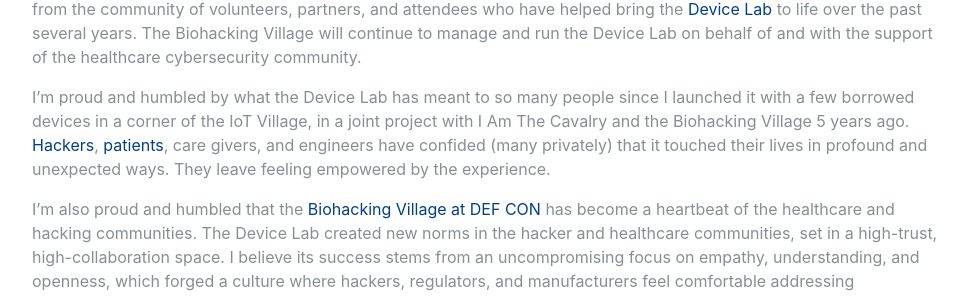
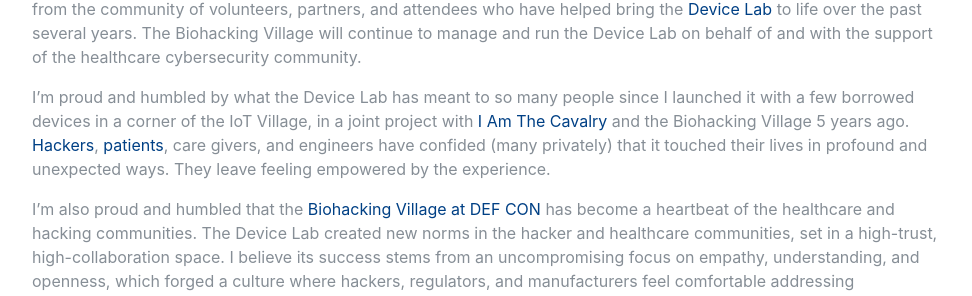
Before and after one commit to beauwoods/beauwoods.github.io, a Jekyll site: the page built from stepping-away-from-the-biohacking-village.md, in a window 1280 px wide. Shown: the part 317-613 px from the top of the page, without its empty margins (288-1260 px from the left). Built offline with Jekyll 4.4.1, drawn with Linux system fonts in a browser that asks for light colours; nearby versions of some CDN libraries; some web fonts are replaced.

Commit message:
Update post.html

```diff
--- a/_layouts/post.html
+++ b/_layouts/post.html
@@ -2,20 +2,38 @@
 <html lang="en">
 
 {%- include head.html -%}
+{%- if jekyll.environment == 'production' and site.gtm -%}
+{%- include gtm_body.html -%}
+{%- endif -%}
+
+<body id="page-top">
 <section class="resume-section p-3 p-lg-5 d-flex align-items-center">
   <div class="w-100">
-      <h2 class="mb-3">Personal statement on stepping away from the Biohacking Village</h2>
-<p>To focus my efforts on serving the healthcare cybersecurity community through the <a href="https://cisa.gov">Cybersecurity and Infrastructure Security Agency (CISA)</a>, I will be taking a year off from the <a href="https://villageb.io">Biohacking Village</a>. I’m incredibly thankful for all the support from the community of volunteers, partners, and attendees who have helped bring the <a href="https://www.villageb.io/device-lab">Device Lab</a> to life over the past several years. The Biohacking Village will continue to manage and run the Device Lab on behalf of and with the support of the healthcare cybersecurity community.</p>
+    <h2 class="mb-3">Personal statement on stepping away from the Biohacking Village</h2>
+    <p>To focus my efforts on serving the healthcare cybersecurity community through the <a href="https://cisa.gov">Cybersecurity and Infrastructure Security Agency (CISA)</a>, I will be taking a year off from the <a
+        href="https://villageb.io">Biohacking Village</a>. I’m incredibly thankful for all the support from the community of volunteers, partners, and attendees who have helped bring the <a href="https://www.villageb.io/device-lab">Device Lab</a> to
+      life over the past several years. The Biohacking Village will continue to manage and run the Device Lab on behalf of and with the support of the healthcare cybersecurity community.</p>
 
-<p>I’m proud and humbled by what the Device Lab has meant to so many people since I launched it with a few borrowed devices in a corner of the IoT Village, in a joint project with I Am The Cavalry and the Biohacking Village 5 years ago. <a href="https://twitter.com/Razzies/status/1292207060998914050">Hackers</a>, <a href="https://twitter.com/BraveBosom/status/1291552988729757697">patients</a>, care givers, and engineers have confided (many privately) that it touched their lives in profound and unexpected ways. They leave feeling empowered by the experience.</p>
+    <p>I’m proud and humbled by what the Device Lab has meant to so many people since I launched it with a few borrowed devices in a corner of the IoT Village, in a joint project with <a href="https://iamthecavalry.org">I Am The Cavalry</a> and the
+      Biohacking Village 5 years ago. <a href="https://twitter.com/Razzies/status/1292207060998914050">Hackers</a>, <a href="https://twitter.com/BraveBosom/status/1291552988729757697">patients</a>, care givers, and engineers have confided (many
+      privately) that it touched their lives in profound and unexpected ways. They leave feeling empowered by the experience.</p>
 
-<p>I’m also proud and humbled that the <a href="https://video.wixstatic.com/video/4ea6e0_7b62218c1a4b459992d455a2a224fc57/1080p/mp4/file.mp4">Biohacking Village at DEF CON</a> has become a heartbeat of the healthcare and hacking communities. The Device Lab created new norms in the hacker and healthcare communities, set in a high-trust, high-collaboration space. I believe its success stems from an uncompromising focus on empathy, understanding, and openness, which forged a culture where hackers, regulators, and manufacturers feel comfortable addressing uncomfortable topics, with respect for each other. Initiatives like <a href="https://wehearthackers.org/">#WeHeartHackers</a>, the healthcare hacker hiring pipeline, and positive vulnerability reporting show the merit of this approach.</p>
+    <p>I’m also proud and humbled that the <a href="https://video.wixstatic.com/video/4ea6e0_7b62218c1a4b459992d455a2a224fc57/1080p/mp4/file.mp4">Biohacking Village at DEF CON</a> has become a heartbeat of the healthcare and hacking communities. The
+      Device Lab created new norms in the hacker and healthcare communities, set in a high-trust, high-collaboration space. I believe its success stems from an uncompromising focus on empathy, understanding, and openness, which forged a culture where
+      hackers, regulators, and manufacturers feel comfortable addressing uncomfortable topics, with respect for each other. Initiatives like <a href="https://wehearthackers.org/">#WeHeartHackers</a>, the healthcare hacker hiring pipeline, and
+      positive vulnerability reporting show the merit of this approach.</p>
 
-<p>The Device Lab has set the standard that other communities have sought to emulate, including aerospace and elections security. The Device Lab is well developed and supported by the community, so I believe it can continue acting as an inspiration, as organizations increasingly encounter friendly hackers in the years to come.</p>
+    <p>The Device Lab has set the standard that other communities have sought to emulate, including aerospace and elections security. The Device Lab is well developed and supported by the community, so I believe it can continue acting as an
+      inspiration, as organizations increasingly encounter friendly hackers in the years to come.</p>
 
-<p>Over the following year, I will bring the same approach of trust-building, cooperation, empathy, and understanding to the CISA COVID Task Force, I Am The Cavalry, and the CTI League, helping protect national and global health efforts during the pandemic and beyond. I look forward to continuing to serve the healthcare and hacker communities with the Biohacking Village again when I return, for healthier people and healthier tech. Follow me (<a href="https://twitter.com/beauwoods">@beauwoods</a>) and the Biohacking Village (<a href="https://twitter.com/dc_bhv">@dc_bhv</a>) on Twitter for more.</p>
-</div>
+    <p>Over the following year, I will bring the same approach of trust-building, cooperation, empathy, and understanding to the CISA COVID Task Force, I Am The Cavalry, and the CTI League, helping protect national and global health efforts during
+      the pandemic and beyond. I look forward to continuing to serve the healthcare and hacker communities with the Biohacking Village again when I return, for healthier people and healthier tech. Follow me (<a
+        href="https://twitter.com/beauwoods">@beauwoods</a>) and the Biohacking Village (<a href="https://twitter.com/dc_bhv">@dc_bhv</a>) on Twitter for more.</p>
+  </div>
 </section>
+
+{%- include footer.html -%}
+
 </body>
 
 </html>
```
